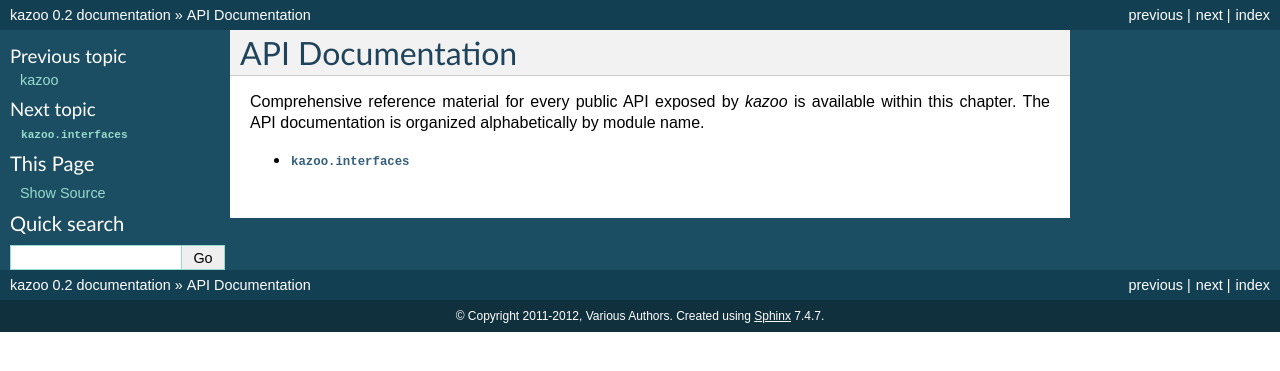
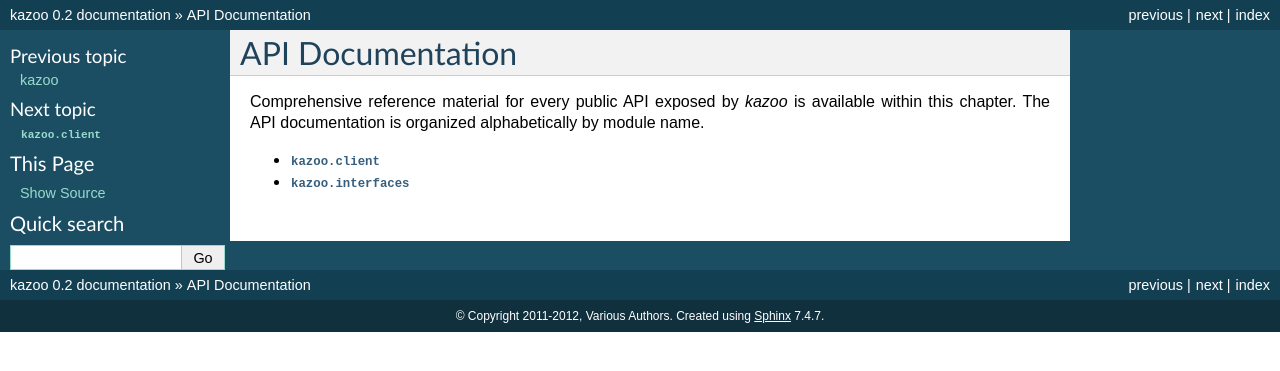
Before and after one commit to python-zk/kazoo, a Sphinx documentation site: the page built from docs/api.rst, in a window 1280 px wide. Shown: the top 371 px of the page. Built offline with Sphinx 7.4.7, drawn with Linux system fonts in a browser that asks for light colours.

Commit message:
Add client placeholder

```diff
--- a/docs/api.rst
+++ b/docs/api.rst
@@ -8,4 +8,5 @@
 .. toctree::
    :maxdepth: 1
 
+   api/client
    api/interfaces
--- /dev/null
+++ b/docs/api/client.rst
@@ -0,0 +1,6 @@
+.. _client_module:
+
+:mod:`kazoo.client`
+----------------------------
+
+.. automodule:: kazoo.client
```
